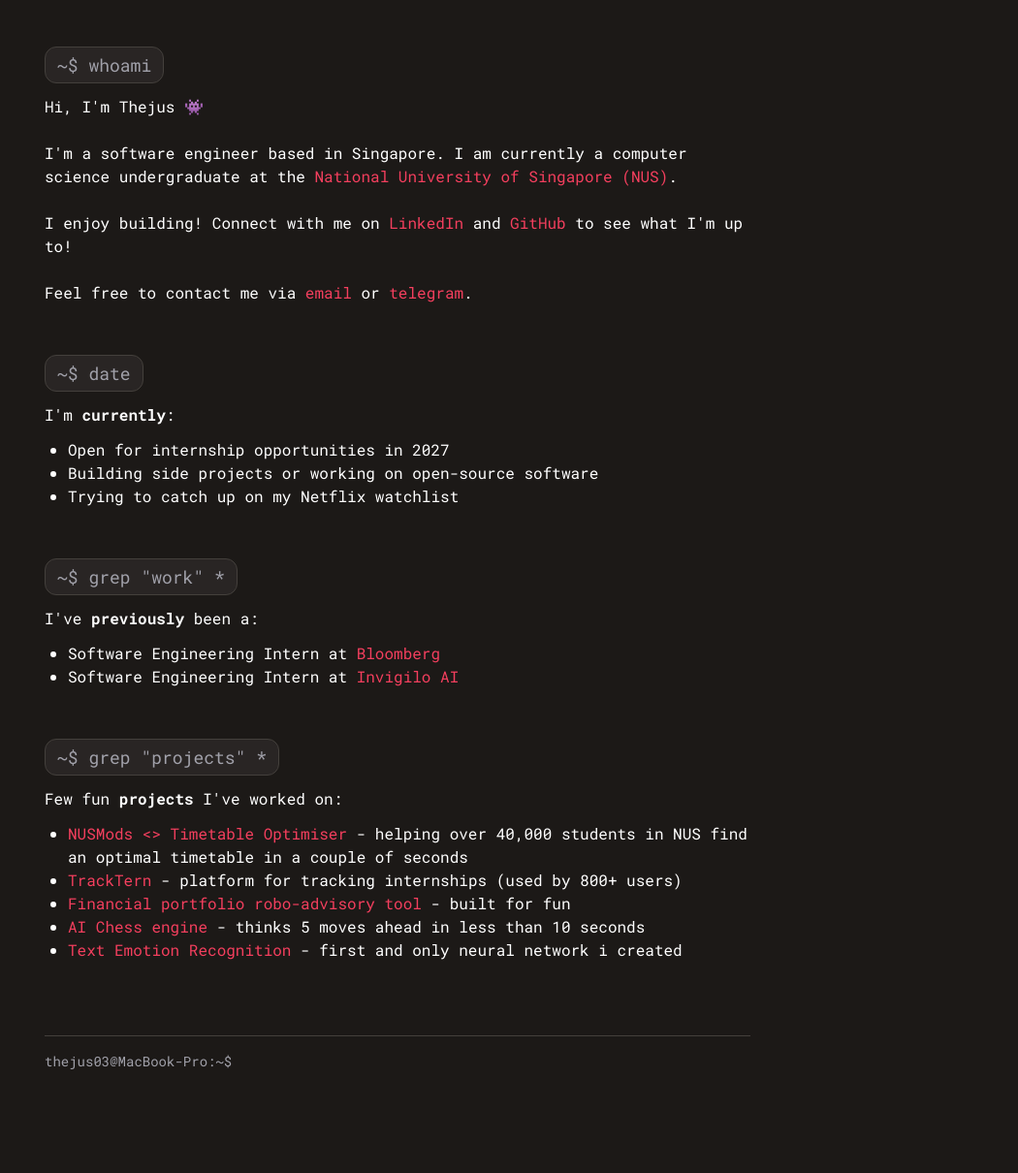
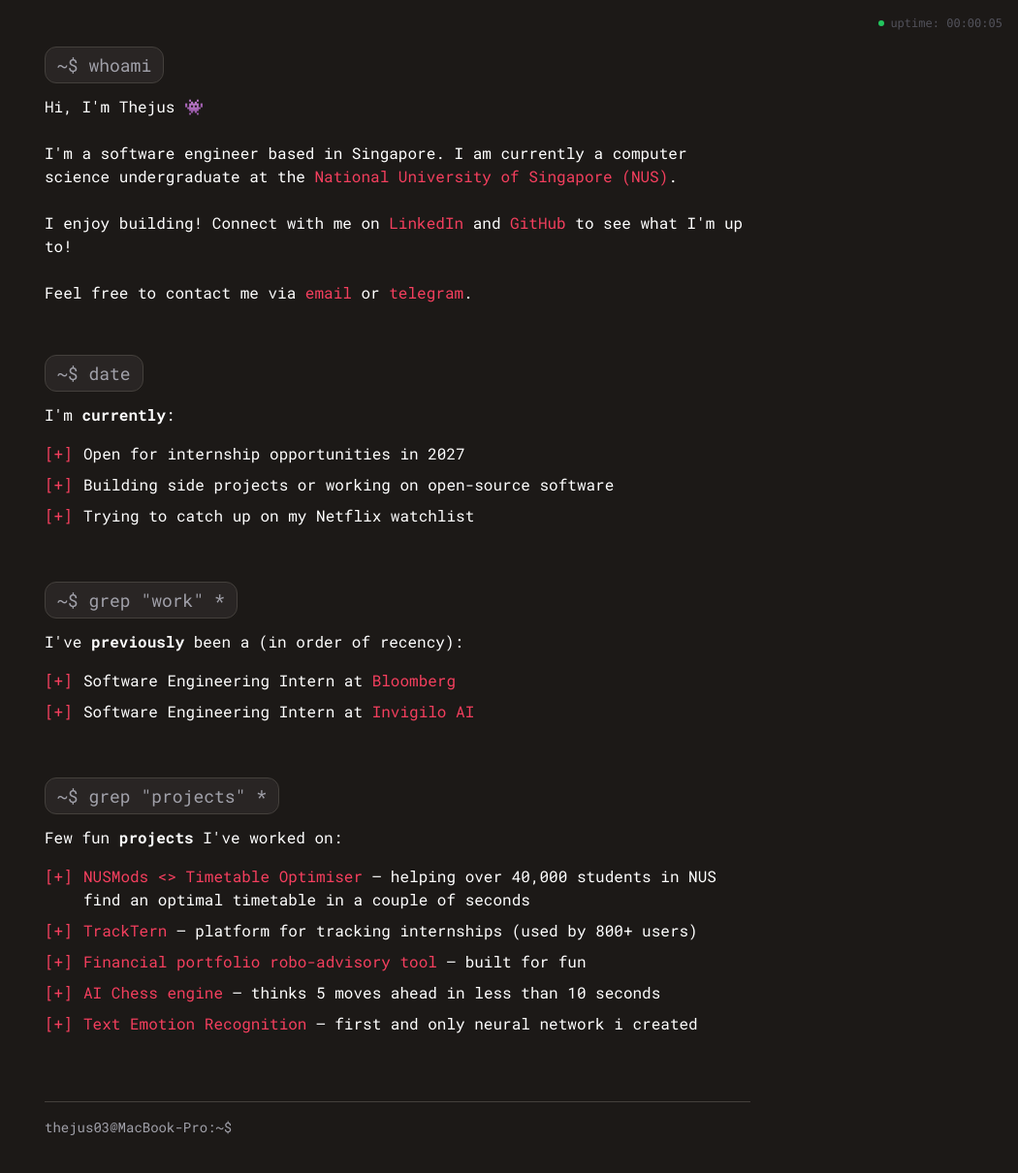
Before and after one commit to thejus03/thejus03.com, a Next.js app: page / in a window 1280 px wide. Shown: the top 1210 px of the page at 97% size, without its empty margins (230-1280 px from the left). Before the commit the page ends 1153 px from the top, so only its background shows below. Built offline with nearby package versions, Linux system fonts and the light colour scheme.

Commit message:
Add BootSequence and UptimeCounter components; enhance terminal list styling in homepage

```diff
--- /dev/null
+++ b/app/components/BootSequence.tsx
@@ -0,0 +1,55 @@
+"use client";
+import { useState, useEffect } from "react";
+
+const LINES = [
+  { text: "initializing profile...", delay: 300 },
+  { text: "loading experience data... ", suffix: "OK", delay: 1000 },
+  { text: "loading projects... ", suffix: "OK", delay: 1700 },
+];
+
+export default function BootSequence() {
+  const [visibleCount, setVisibleCount] = useState(0);
+  const [fading, setFading] = useState(false);
+  const [done, setDone] = useState(false);
+
+  useEffect(() => {
+    if (sessionStorage.getItem("booted")) {
+      setDone(true);
+      return;
+    }
+
+    const timers: ReturnType<typeof setTimeout>[] = [];
+
+    LINES.forEach((line, i) => {
+      timers.push(setTimeout(() => setVisibleCount(i + 1), line.delay));
+    });
+
+    timers.push(setTimeout(() => setFading(true), 2500));
+    timers.push(setTimeout(() => {
+      setDone(true);
+      sessionStorage.setItem("booted", "1");
+    }, 3000));
+
+    return () => timers.forEach(clearTimeout);
+  }, []);
+
+  if (done) return null;
+
+  return (
+    <div
+      className={`fixed inset-0 z-[9999] bg-stone-900 flex flex-col justify-center transition-opacity duration-500 ${fading ? "opacity-0 pointer-events-none" : "opacity-100"}`}
+    >
+      <div className="max-w-3xl mx-auto w-full px-5 space-y-1 text-sm">
+        {LINES.map((line, i) => (
+          <p
+            key={i}
+            className={`text-zinc-400 transition-opacity duration-150 ${visibleCount > i ? "opacity-100" : "opacity-0"}`}
+          >
+            {line.text}
+            {line.suffix && <span className="text-green-400">{line.suffix}</span>}
+          </p>
+        ))}
+      </div>
+    </div>
+  );
+}
--- /dev/null
+++ b/app/components/UptimeCounter.tsx
@@ -0,0 +1,22 @@
+"use client";
+import { useState, useEffect } from "react";
+
+export default function UptimeCounter() {
+  const [seconds, setSeconds] = useState(0);
+
+  useEffect(() => {
+    const interval = setInterval(() => setSeconds(s => s + 1), 1000);
+    return () => clearInterval(interval);
+  }, []);
+
+  const h = Math.floor(seconds / 3600).toString().padStart(2, "0");
+  const m = Math.floor((seconds % 3600) / 60).toString().padStart(2, "0");
+  const s = (seconds % 60).toString().padStart(2, "0");
+
+  return (
+    <span className="flex items-center gap-1.5">
+      <span className="inline-block w-1.5 h-1.5 rounded-full bg-green-500 animate-pulse" />
+      <span className="text-zinc-600">uptime: {h}:{m}:{s}</span>
+    </span>
+  );
+}
--- a/app/globals.css
+++ b/app/globals.css
@@ -124,4 +124,22 @@
   a.text-rose-500:hover {
     text-shadow: 0 0 8px rgb(244 63 94 / 0.6), 0 0 20px rgb(244 63 94 / 0.3);
   }
+
+  .terminal-list {
+    list-style: none;
+    margin-left: 0;
+  }
+
+  .terminal-list li {
+    padding: 0.25rem 0;
+    padding-left: 2.5rem;
+    position: relative;
+  }
+
+  .terminal-list li::before {
+    content: '[+]';
+    position: absolute;
+    left: 0;
+    color: rgb(244 63 94);
+  }
 }
--- a/app/page.tsx
+++ b/app/page.tsx
@@ -1,9 +1,16 @@
+
+import UptimeCounter from "./components/UptimeCounter";
+import BootSequence from "./components/BootSequence";
 
 export default function Home() {
   return (
     <div
       className="flex min-h-screen px-5 flex-col max-w-3xl mx-auto text-white my-12"
     >
+      <BootSequence />
+      <div className="fixed top-4 right-4 text-xs text-zinc-600 font-mono hidden sm:block">
+        <UptimeCounter />
+      </div>
       {/* <Navbar /> */}
       <div>
         <div className="text-[16px]">
@@ -24,16 +31,16 @@
           <p className="py-3">
             I&apos;m <span className="font-semibold">currently</span>:
           </p>
-          <ul className="list-disc ml-6 pb-3">
+          <ul className="terminal-list pb-3">
             <li>Open for internship opportunities in 2027</li>
             <li>Building side projects or working on open-source software</li>
             <li>Trying to catch up on my Netflix watchlist</li>
           </ul>
           <span className="text-zinc-400 text-lg py-1 px-3 rounded-xl border border-stone-700 bg-stone-800 inline-block mt-10">~$ grep &quot;work&quot; *</span>
           <p className="py-3">
-           I&apos;ve <span className="font-semibold">previously</span> been a:
+           I&apos;ve <span className="font-semibold">previously</span> been a (in order of recency):
           </p>
-          <ul className="list-disc ml-6 pb-3">
+          <ul className="terminal-list pb-3">
             <li>Software Engineering Intern at <a className="hover:underline text-rose-500" href="https://www.bloomberg.com/company/values/tech-at-bloomberg/" target="_blank" rel="noopener noreferrer">Bloomberg</a></li>
             <li>Software Engineering Intern at <a className="hover:underline text-rose-500" href="https://www.invigilo.ai" target="_blank" rel="noopener noreferrer">Invigilo AI</a></li>
           </ul>
@@ -41,13 +48,13 @@
           <p className="py-3">
             Few fun <span className="font-semibold">projects</span> I&apos;ve worked on:
           </p>
-          <ul className="list-disc ml-6 pb-3">
-            <li><a href="https://nusmods.com/optimiser" className="hover:underline text-rose-500" target="_blank" rel="noopener noreferrer">NUSMods &lt;&gt; Timetable Optimiser</a> - helping over 40,000 students in NUS find an optimal timetable
+          <ul className="terminal-list">
+            <li><a href="https://nusmods.com/optimiser" className="hover:underline text-rose-500" target="_blank" rel="noopener noreferrer">NUSMods &lt;&gt; Timetable Optimiser</a> &mdash; helping over 40,000 students in NUS find an optimal timetable
               in a couple of seconds</li>
-            <li><a href="https://tracktern.com" className="hover:underline text-rose-500" target="_blank" rel="noopener noreferrer">TrackTern</a> - platform for tracking internships (used by 800+ users)</li>
-            <li><a href="https://github.com/thejus03/portfoliomatic" className="hover:underline text-rose-500" target="_blank" rel="noopener noreferrer">Financial portfolio robo-advisory tool</a> - built for fun</li>
-            <li><a href="https://github.com/thejus03/chessai" className="hover:underline text-rose-500" target="_blank" rel="noopener noreferrer">AI Chess engine</a> - thinks 5 moves ahead in less than 10 seconds</li>
-            <li><a href="https://github.com/thejus03/Text-Emotion-Neural" className="hover:underline text-rose-500" target="_blank" rel="noopener noreferrer">Text Emotion Recognition</a> - first and only neural network i created</li>
+            <li><a href="https://tracktern.com" className="hover:underline text-rose-500" target="_blank" rel="noopener noreferrer">TrackTern</a> &mdash; platform for tracking internships (used by 800+ users)</li>
+            <li><a href="https://github.com/thejus03/portfoliomatic" className="hover:underline text-rose-500" target="_blank" rel="noopener noreferrer">Financial portfolio robo-advisory tool</a> &mdash; built for fun</li>
+            <li><a href="https://github.com/thejus03/chessai" className="hover:underline text-rose-500" target="_blank" rel="noopener noreferrer">AI Chess engine</a> &mdash; thinks 5 moves ahead in less than 10 seconds</li>
+            <li><a href="https://github.com/thejus03/Text-Emotion-Neural" className="hover:underline text-rose-500" target="_blank" rel="noopener noreferrer">Text Emotion Recognition</a> &mdash; first and only neural network i created</li>
           </ul>
 
           <div className="mt-16 pt-4 border-t border-stone-700 text-zinc-400 text-sm flex items-center gap-1">
```
